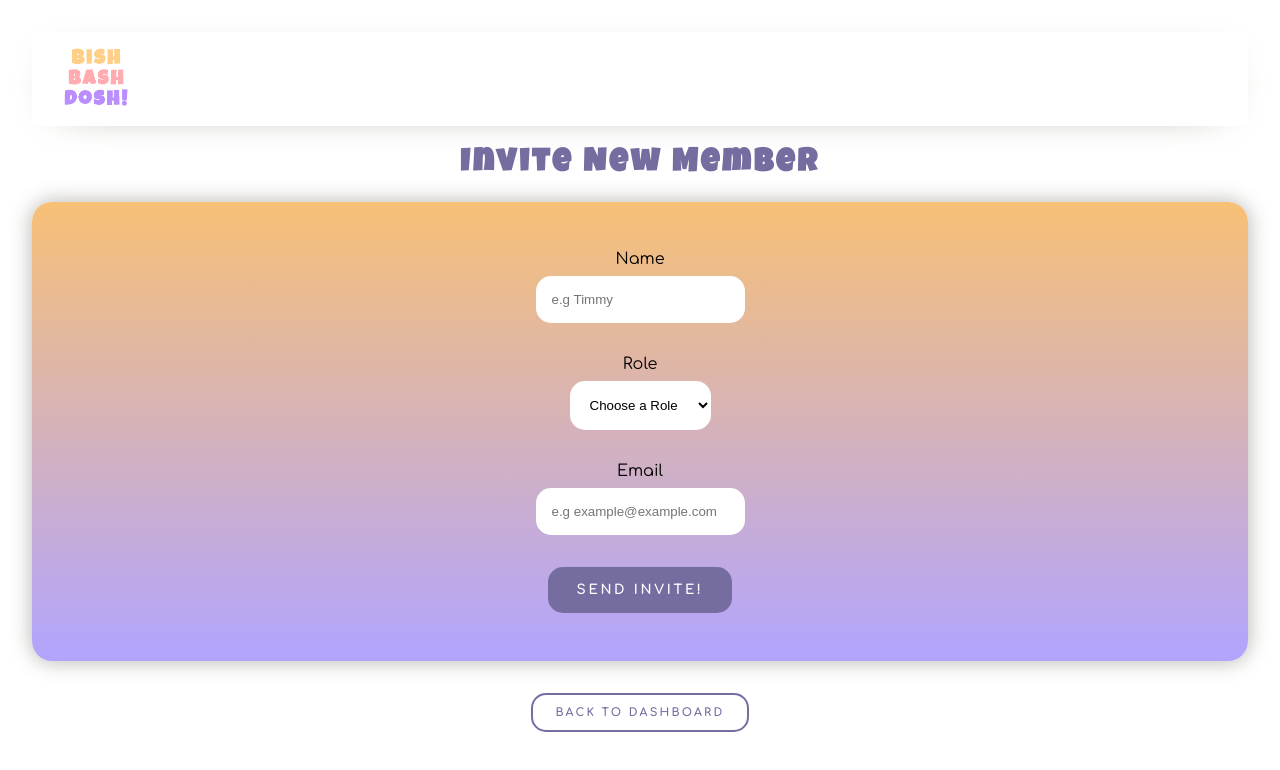
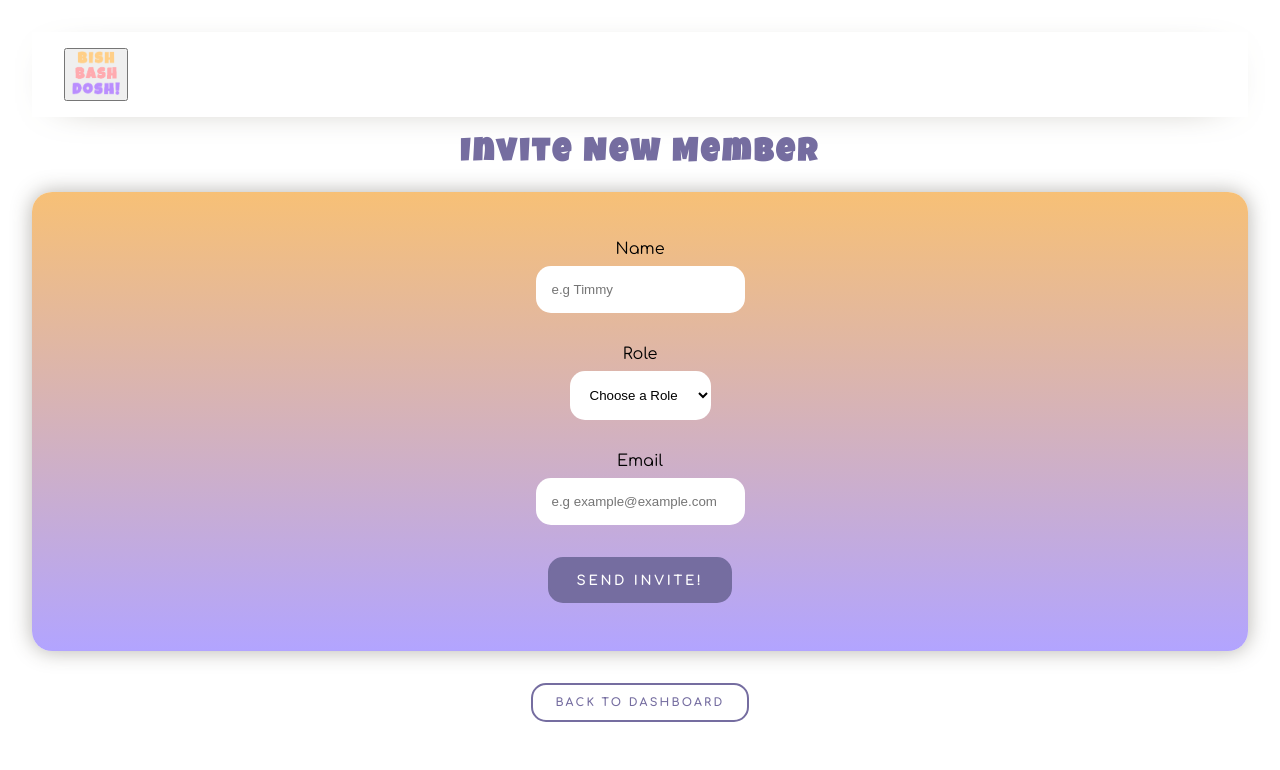
Before and after one commit to AkaMrTired/Chores-App, a React (Create React App) app in the folder chores-app/: page /newmember in a window 1280 px wide. Shown: the top 770 px of the page. Built offline with nearby package versions, Linux system fonts and the light colour scheme; no server answers.

Commit message:
added navigate to home or dashboard to the app logo in top left

```diff
--- a/chores-app/src/components/Nav.js
+++ b/chores-app/src/components/Nav.js
@@ -1,16 +1,34 @@
 import React from "react";
 import "../styles/Nav.css";
+import { useNavigate } from "react-router-dom";
 import logo from "../images/dosh-logo.png";
 import { useUserAuth } from "../context/UserAuthContext";
 import LogOut from "./LogOut";
 
 const Nav = () => {
+  const navigate = useNavigate();
   const { user } = useUserAuth();
+
+  const userRole = localStorage.getItem("userRole");
+
+  const navigateHome = (event) => {
+    event.preventDefault();
+    if (!user) {
+      navigate("/");
+    } else if (userRole === '"parent"') {
+      navigate("/parentdashboard");
+    } else {
+      navigate("/childdashboard");
+    }
+  };
+
   return (
     <div className="nav-container">
       <div id="nav-bar" className="nav-bar">
         <div className="logo-container">
-          <img src={logo} alt="app logo" className="logo" />
+          <button type="button" onClick={navigateHome}>
+            <img src={logo} alt="app logo" className="logo" />
+          </button>
         </div>
         <div className="nav-links-container active">{user && <LogOut />}</div>
       </div>
```
